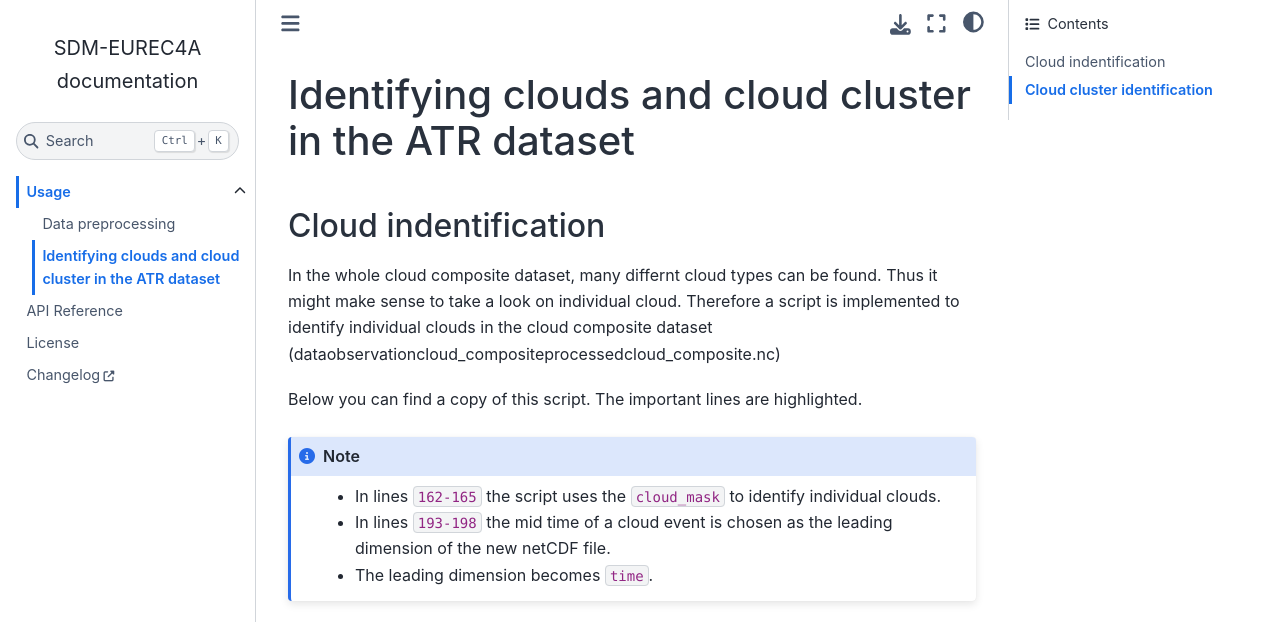
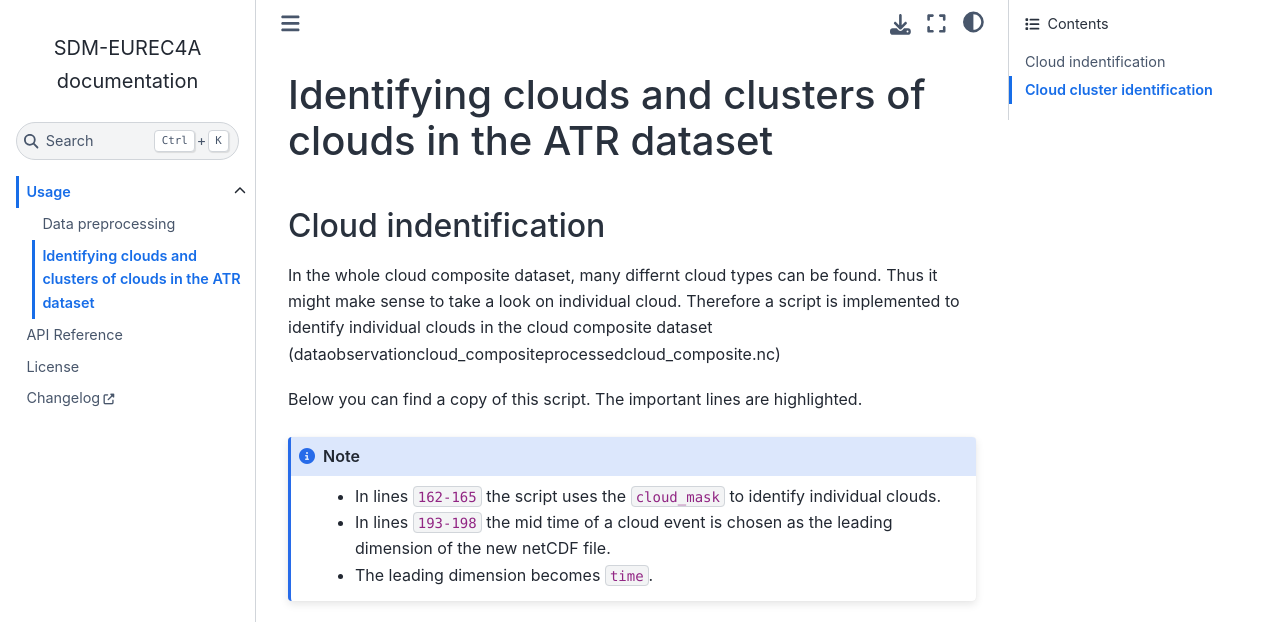
Before and after one commit to nilsnevertree/sdm-eurec4a, a Sphinx documentation site: the page built from docs/source/cloud_and_cluster_identification.rst, in a window 1280 px wide and 900 px high, cut to the strip 0-622 px from the top of the window. Built offline with Sphinx 7.4.7 and the Sphinx Book theme 1.1.4, drawn with Linux system fonts in a browser that asks for light colours; pages that are not in the unit, such as notebooks, are missing from menus.

Commit message:
Update title

```diff
--- a/docs/source/cloud_and_cluster_identification.rst
+++ b/docs/source/cloud_and_cluster_identification.rst
@@ -1,5 +1,5 @@
-Identifying clouds and cloud cluster in the ATR dataset
-=======================================================
+Identifying clouds and clusters of clouds in the ATR dataset
+============================================================
 
 Cloud indentification
 ---------------------
```
